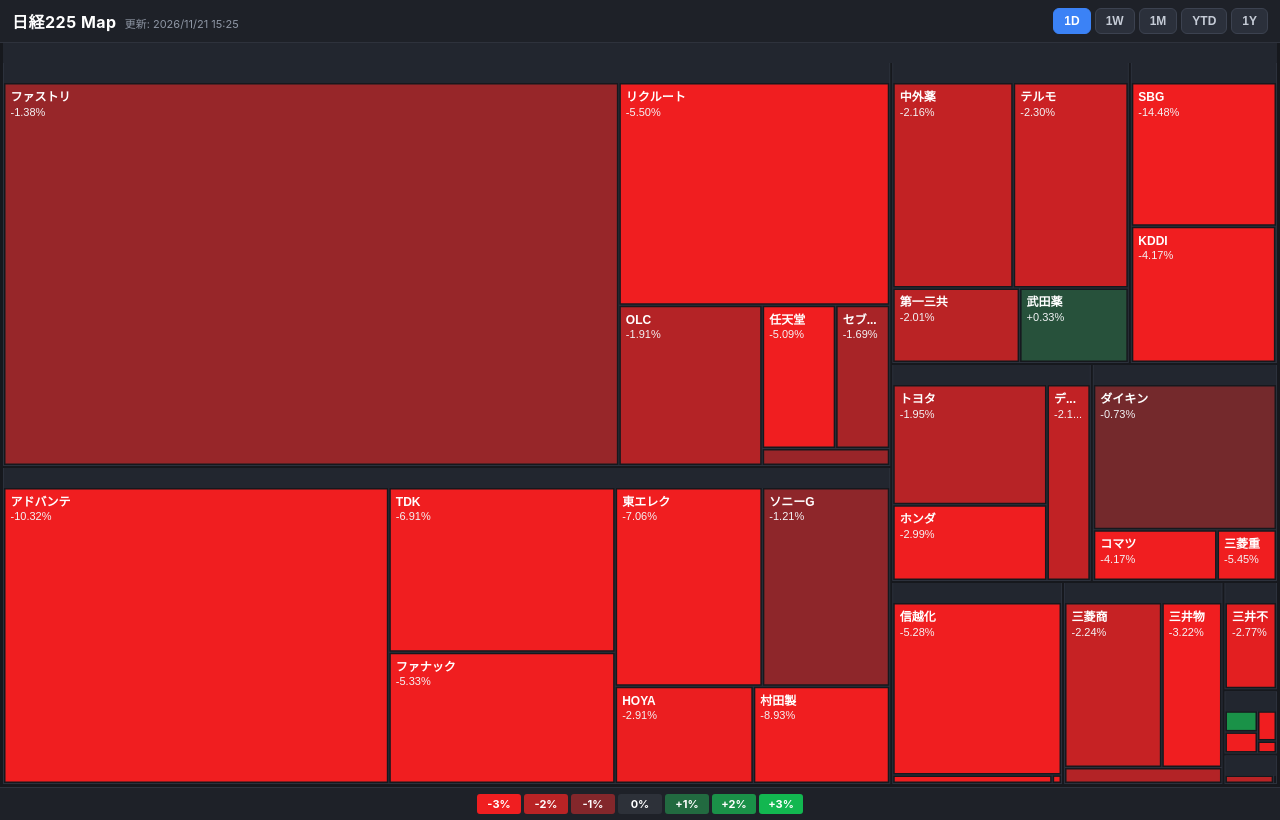
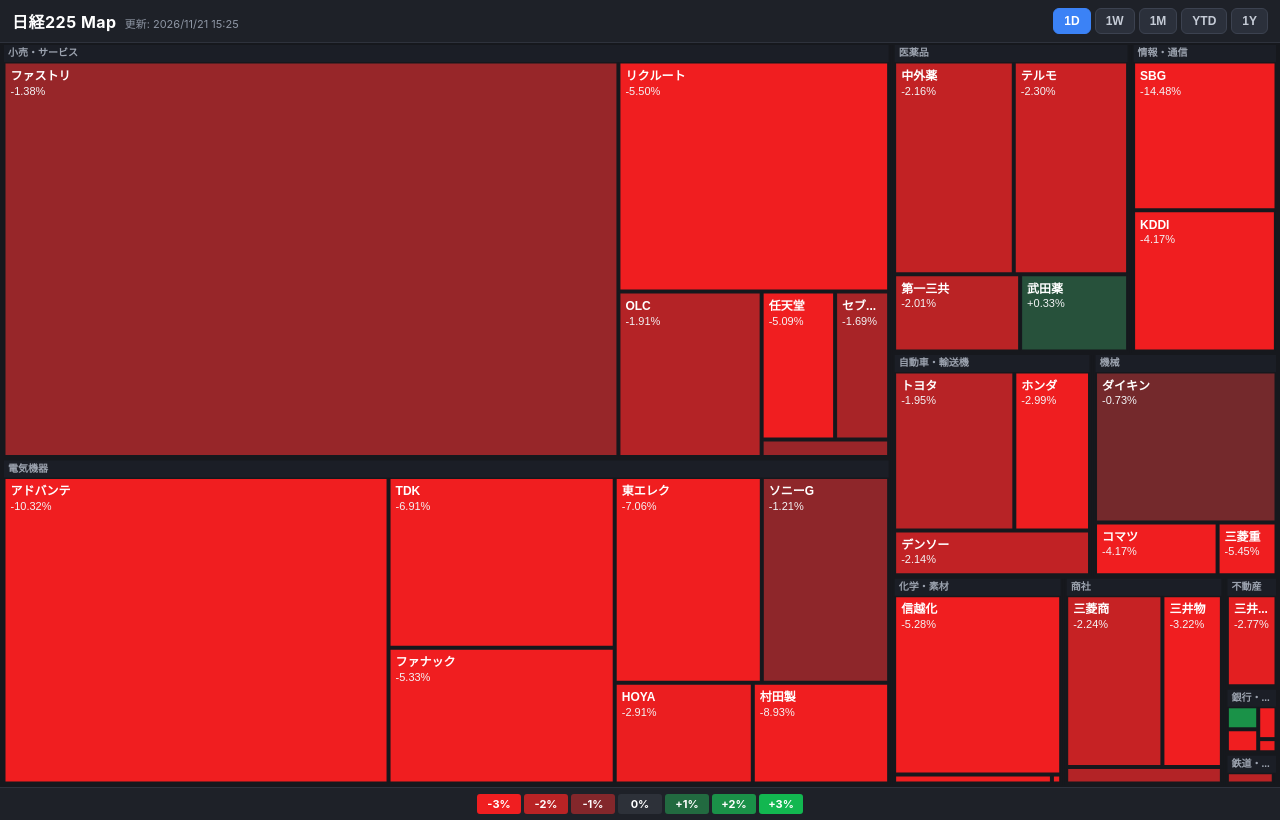
Before and after one commit to sugicco2/nikkei-heatmap, a plain HTML site: page index.html in a window 1280 px wide. Drawn offline with nearby package versions, Linux system fonts and the light colour scheme; animation ran at ten frames a second.

Commit message:
Update index.html

```diff
--- a/index.html
+++ b/index.html
@@ -186,21 +186,27 @@
               pct: { fontSize: 11, color: '#f3f4f6', lineHeight: 14 }
             }
           },
-          upperLabel: {
-            show: true,
-            height: 20,
-            color: '#e5e7eb',
-            backgroundColor: '#22262f',
-            fontSize: 11,
-            fontWeight: 'bold',
-            padding: [0, 6]
-          },
           levels: [
             {
-              itemStyle: { borderColor: '#16181d', borderWidth: 3, gapWidth: 2 }
+              itemStyle: { borderColor: '#16181d', borderWidth: 2, gapWidth: 2 }
             },
             {
-              itemStyle: { borderColor: '#2c313c', borderWidth: 1, gapWidth: 1 }
+              itemStyle: { borderColor: '#16181d', borderWidth: 2, gapWidth: 1 },
+              upperLabel: {
+                show: true,
+                height: 17,
+                color: '#9ca3af',
+                backgroundColor: '#1b1e26',
+                fontSize: 10,
+                fontWeight: 'bold',
+                padding: [0, 4],
+                overflow: 'truncate',
+                formatter: '{b}'
+              }
+            },
+            {
+              itemStyle: { borderColor: '#16181d', borderWidth: 1, gapWidth: 0 },
+              upperLabel: { show: false }
             }
           ],
           data: treeData
```
